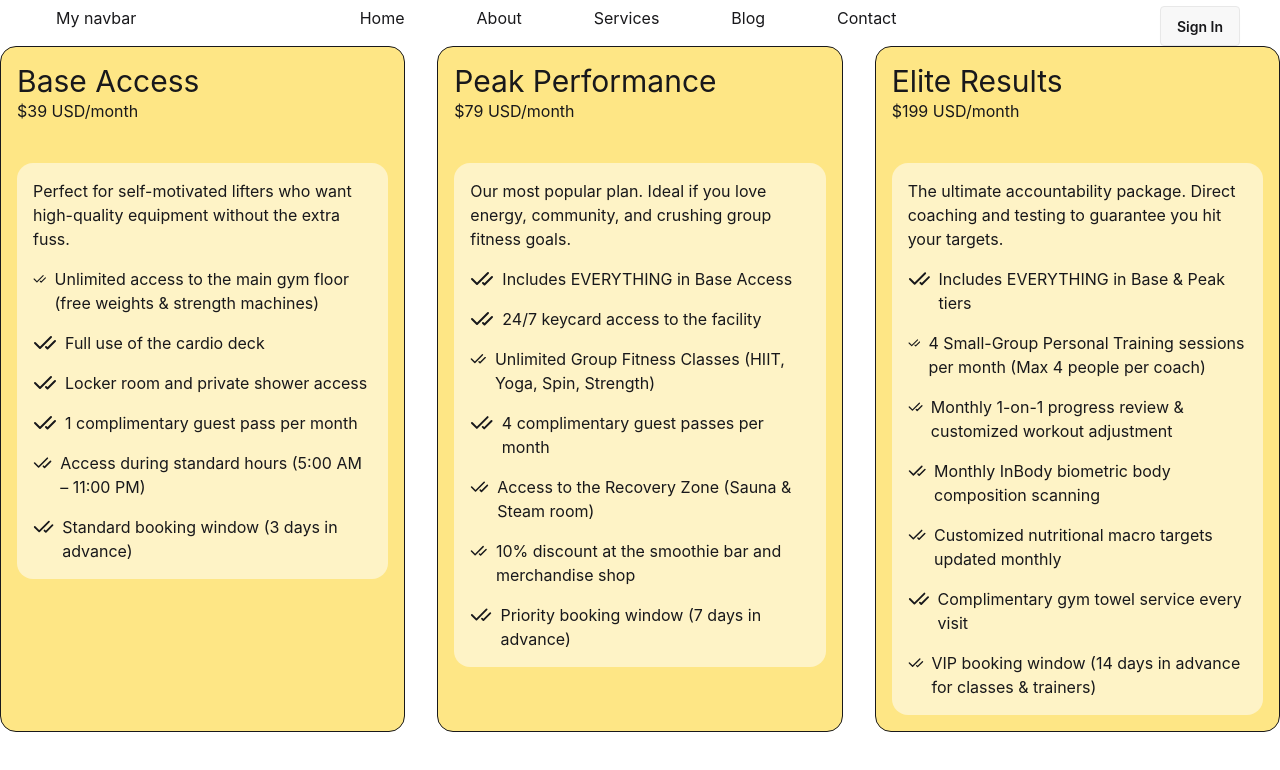
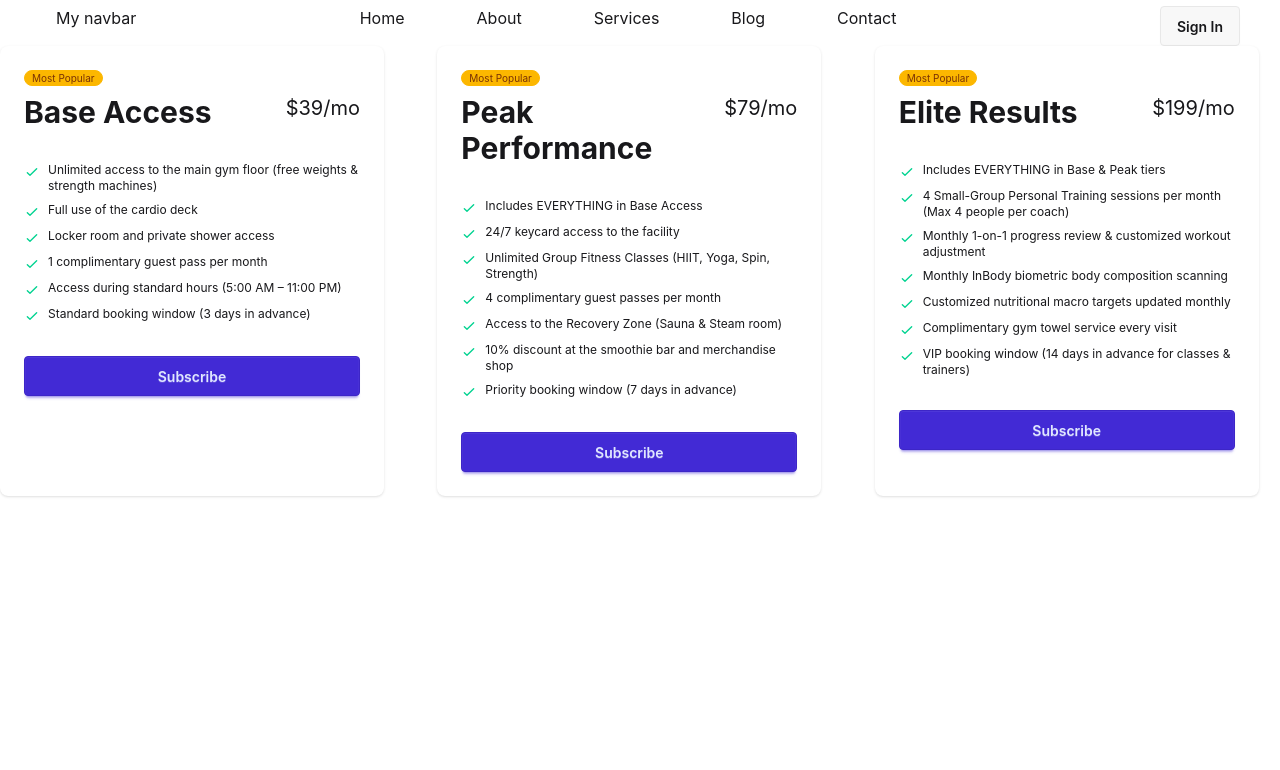
Before and after one commit to shoumyo/tailwind-react-pricing-options, a React (Vite) app: page / in a window 1280 px wide. Shown: the top 770 px of the page. Built offline with nearby package versions, Linux system fonts and the light colour scheme.

Commit message:
using DaisyUI pricing card to modify for the componenet

```diff
--- /dev/null
+++ b/src/Components/DaisyPricing/DaisyPricing.jsx
@@ -0,0 +1,43 @@
+import React from 'react';
+
+const DaisyPricing = ({pricing}) => {
+    return (
+        <div className="card w-96 bg-base-100 shadow-sm">
+  <div className="card-body">
+    <span className="badge badge-xs badge-warning">Most Popular</span>
+    <div className="flex justify-between">
+      <h2 className="text-3xl font-bold">{pricing.name}</h2>
+      <span className="text-xl">${pricing.price}/mo</span>
+    </div>
+    <ul className="mt-6 flex flex-col gap-2 text-xs">
+        {
+  pricing.features.map((feature, index) => (
+    <li key={index}>
+      {/* Changed to flex and added items-start for top alignment on long text */}
+      <div className="flex items-start">
+        {/* Removed 'inline-block' and 'me-2', replaced with layout-stable margins/flex-shrink */}
+        <svg
+          xmlns="http://www.w3.org/2000/svg"
+          className="size-4 mr-2 text-success shrink-0 mt-0.5"
+          fill="none"
+          viewBox="0 0 24 24"
+          stroke="currentColor"
+        >
+          <path strokeLinecap="round" strokeLinejoin="round" strokeWidth="2" d="M5 13l4 4L19 7" />
+        </svg>
+        {/* The text will now natively stack inside its own column */}
+        <span className="text-left">{feature}</span>
+      </div>
+    </li>
+  ))
+}
+    </ul>
+    <div className="mt-6">
+      <button className="btn btn-primary btn-block">Subscribe</button>
+    </div>
+  </div>
+</div>
+    );
+};
+
+export default DaisyPricing;
--- a/src/Components/Pricing-options/PricingOptions.jsx
+++ b/src/Components/Pricing-options/PricingOptions.jsx
@@ -1,5 +1,6 @@
 import React, { use } from 'react';
 import PricingCard from '../PricingCard/PricingCard';
+import DaisyPricing from '../DaisyPricing/DaisyPricing';
 
 const PricingOptions = ({PricingPromise}) => {
 
@@ -8,10 +9,14 @@ const PricingOptions = ({PricingPromise}) => {
     return (
         <div>
             <div className='grid grid-cols-3 gap-8'>
-                {
+                {/* {
                     pricingData.map(pricing=><PricingCard
                         key={pricing.id}
                         pricing={pricing}></PricingCard>)
+                } */}
+
+                {
+                    pricingData.map(pricing=><DaisyPricing pricing={pricing}></DaisyPricing>)
                 }
             </div>
         </div>
--- a/src/Components/PricingCard/PricingCard.jsx
+++ b/src/Components/PricingCard/PricingCard.jsx
@@ -3,17 +3,19 @@ import Feature from './Feature';
 
 const PricingCard = ({pricing}) => {
     return (
-        <div className='border bg-amber-200 rounded-2xl p-4'>
+        <div className='flex flex-col border bg-amber-200 rounded-2xl p-4'>
             <div>
                 <h1 className='text-3xl'>{pricing.name}</h1>
                 <h3>${pricing.price} {pricing.currency}/{pricing.billingPeriod}</h3>
             </div>
-            <div className='bg-amber-100 p-4 rounded-2xl mt-10'>
+            <div className='bg-amber-100 p-4 rounded-2xl mt-10 flex-1'>
                 <p>{pricing.description}</p>
+                <h3 className='text-2xl mt-4'>Features:</h3>
                 {
                     pricing.features.map((feature)=><Feature key={feature.id} feature={feature}></Feature>)
                 }
             </div>
+            <button className='btn w-full mt-4 rounded-2xl'>Subscribe</button>
         </div>
     );
 };
```
